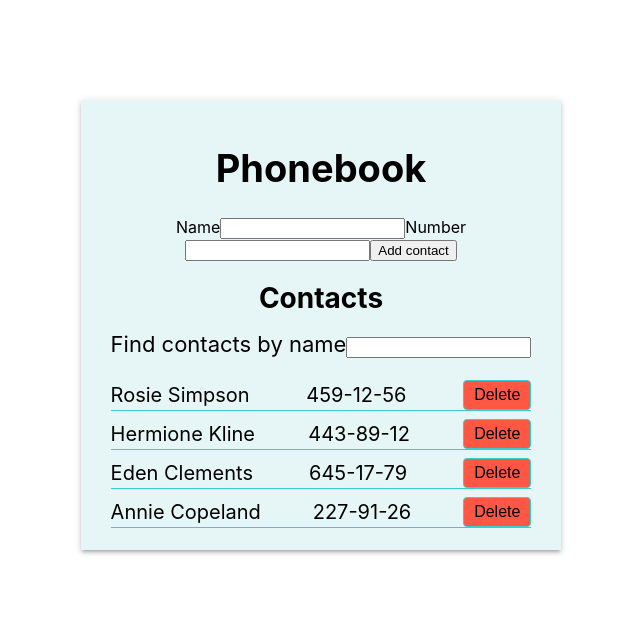
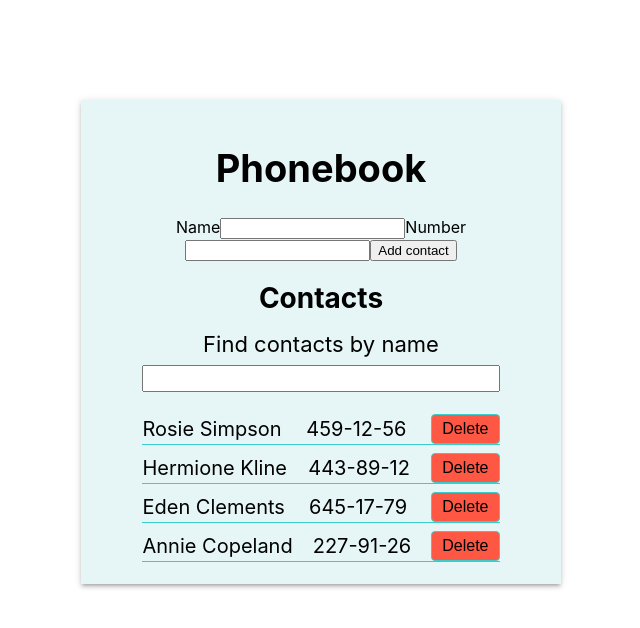
Before and after one commit to statsenkoin/goit-react-hw-02-phonebook, a React (Create React App) app: page / in a window 1280 px wide. Shown: the top 628 px of the page, without its empty margins (319-959 px from the left). Built offline with nearby package versions, Linux system fonts and the light colour scheme.

Commit message:
Feature/ add styles for Filter

```diff
--- a/src/components/Filter/Filter.jsx
+++ b/src/components/Filter/Filter.jsx
@@ -1,12 +1,13 @@
 import React from 'react';
 import PropTypes from 'prop-types';
+import { FilterWrapper, FilterInput } from './Filter.styled';
 
 const Filter = ({ value, onChange }) => {
   return (
-    <label>
+    <FilterWrapper>
       Find contacts by name
-      <input type="text" value={value} onChange={onChange} />
-    </label>
+      <FilterInput type="text" value={value} onChange={onChange} />
+    </FilterWrapper>
   );
 };
 
--- /dev/null
+++ b/src/components/Filter/Filter.styled.jsx
@@ -0,0 +1,11 @@
+import styled from 'styled-components';
+
+export const FilterWrapper = styled.label`
+  display: flex;
+  flex-direction: column;
+  gap: 8px;
+`;
+
+export const FilterInput = styled.input`
+  font-size: 18px;
+`;
```
